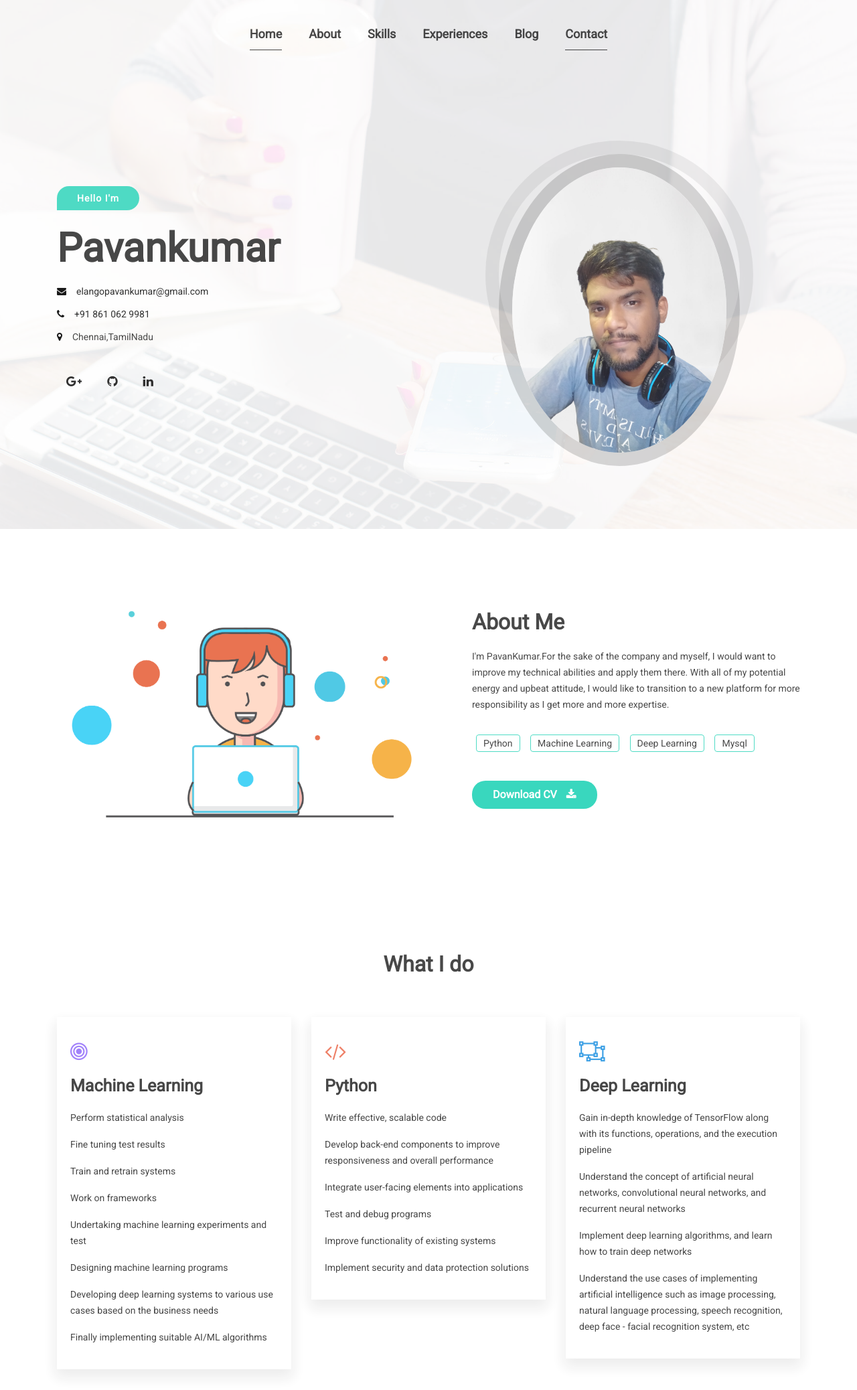
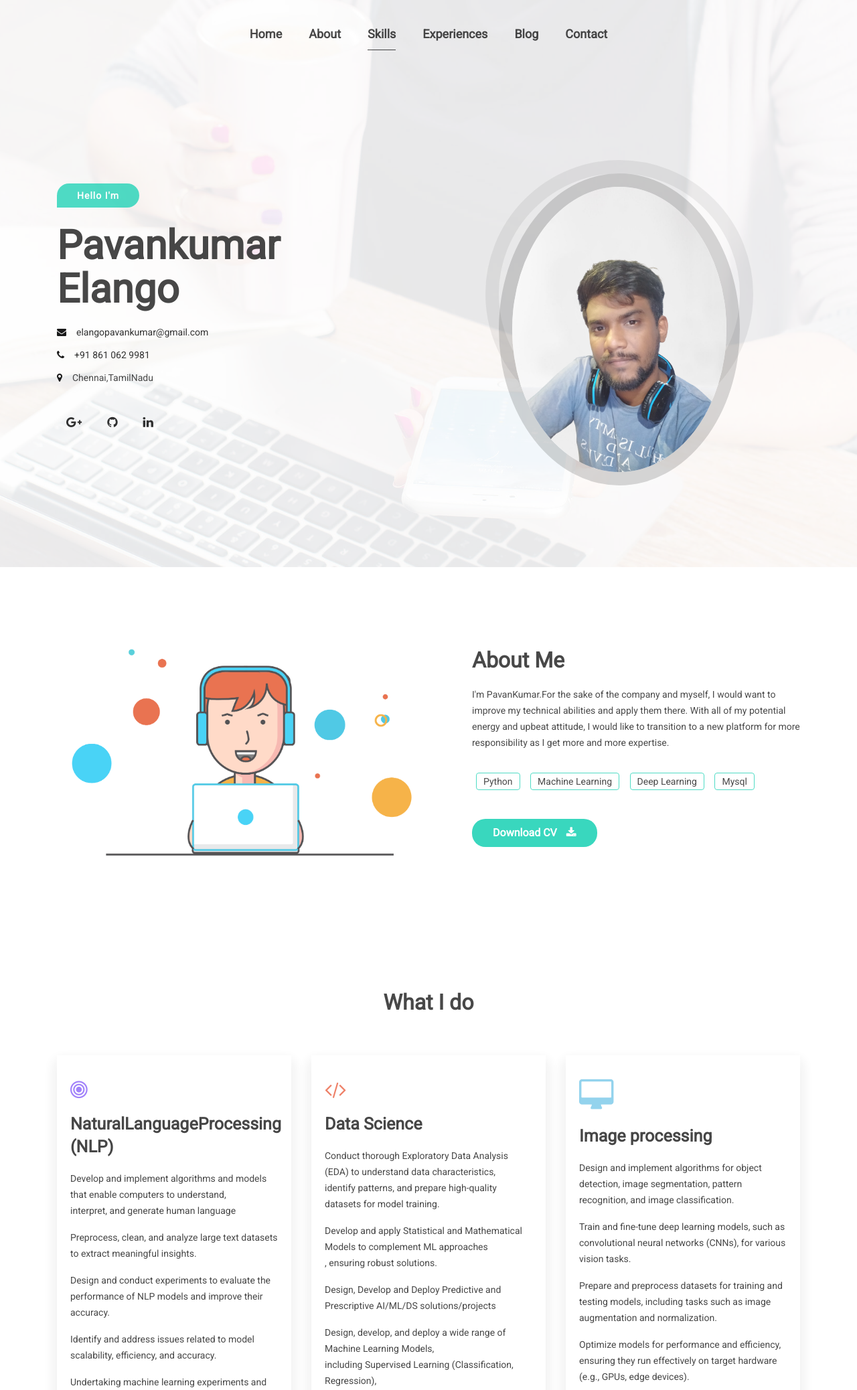
Before and after one commit to Explore-Dream-Discover/PavanPortfolio, a Flask app: page / in a window 1280 px wide. Shown: the top 2076 px of the page at 67% size. Run offline with Flask 3, Linux system fonts and the light colour scheme; some libraries are stand-ins or nearby versions.

Commit message:
Update index.html

```diff
--- a/templates/index.html
+++ b/templates/index.html
@@ -2,7 +2,8 @@
 <html lang="en">
 
 <head>
-        <title>Pavankumar </title>
+        <title>Pavankumar Elango		</title>
+
         <!-- Required meta tags -->
         <meta charset="utf-8">
         <meta http-equiv="X-UA-Compatible" content="IE=edge">
@@ -117,7 +118,7 @@
                                     <span>Hello I'm</span>
                                 </div>
 
-                                <h2 class="wow fadeInUp" data-wow-duration="0.8s" data-wow-delay="0.2s">Pavankumar</h2>
+                                <h2 class="wow fadeInUp" data-wow-duration="0.8s" data-wow-delay="0.2s">Pavankumar<br/>Elango</h2>
 
 
                                 <ul>
@@ -195,30 +196,35 @@
                      <div class="col-sm-4">
                         <div class="mh-service-item shadow-1 dark-bg wow fadeInUp" data-wow-duration="0.8s" data-wow-delay="0.3s">
                             <i class="fa fa-bullseye purple-color"></i>
-                            <h3>Machine Learning</h3>
-                            <p><p>Perform statistical analysis</p>
-							<p>Fine tuning test results</p>
-							<p>Train and retrain systems</p>
-							<p>Work on frameworks</p>
-							<p>Undertaking machine learning experiments and test</p>
-							<p>Designing machine learning programs</p>
-							<p>Developing deep learning systems to various use cases
-							   based on the business needs</p>
-							<p>Finally implementing suitable AI/ML algorithms</p
+                            <h3>NaturalLanguageProcessing<br/>(NLP)</h3>
+                            <p><p>Develop and implement algorithms and models that enable computers to understand,</br>
+							interpret, and generate human language</p>
+							<p>Preprocess, clean, and analyze large text datasets to extract meaningful insights.</p>
+							<p>Design and conduct experiments to evaluate the performance of NLP models and improve their accuracy.</p>
+							<p>Identify and address issues related to model scalability, efficiency, and accuracy.</p>
+							<p>Undertaking machine learning experiments and test<br/>
+							Integrate NLP models into applications like chatbots, voice assistants, and information retrieval system</p>
+							<p>
+
+							</p>
+
                             </p>
                         </div>
                     </div>
                     <div class="col-sm-4">
                         <div class="mh-service-item shadow-1 dark-bg wow fadeInUp" data-wow-duration="0.8s" data-wow-delay="0.5s">
                             <i class="fa fa-code iron-color"></i>
-                            <h3>Python</h3>
+                            <h3>Data Science</h3>
                             <p>
-                                <p>Write effective, scalable code</p>
-								<p>Develop back-end components to improve responsiveness and overall performance</p>
-								<p>Integrate user-facing elements into applications</p>
-								<p>Test and debug programs</p>
-								<p>Improve functionality of existing systems</p>
-								<p>Implement security and data protection solutions</p>
+                                <p>Conduct thorough Exploratory Data Analysis (EDA) to understand data characteristics,<br/>
+								identify patterns, and prepare high-quality datasets for model training.</p>
+								<p>Develop and apply Statistical and Mathematical Models to complement ML approaches<br/>
+								, ensuring robust solutions.</p>
+								<p>Design, Develop and Deploy Predictive and Prescriptive AI/ML/DS solutions/projects</p>
+<p>Design, develop, and deploy a wide range of Machine Learning Models,<br/> including Supervised Learning (Classification, Regression),</p>
+<p> Unsupervised Learning (Clustering, Dimensionality Reduction), Deep Learning (CNNs, RNNs), </p>
+<p>                            </p>
+
 
 
                             </p>
@@ -226,18 +232,21 @@
                     </div>
                     <div class="col-sm-4">
                         <div class="mh-service-item shadow-1 dark-bg wow fadeInUp" data-wow-duration="0.8s" data-wow-delay="0.7s">
-                            <i class="fa fa-object-ungroup sky-color"></i>
-                            <h3>Deep Learning</h3>
+
+							<i class="fa fa-desktop" style="font-size:48px;color:skyblue"></i>
+
+                            <h3>Image processing</h3>
                             <p>
-                               <p>Gain in-depth knowledge of TensorFlow along with its functions, operations, and the execution pipeline</p>
+                               <p>Design and implement algorithms for object detection, image segmentation, pattern recognition, and image classification.</p>
 
 
-								<p>Understand the concept of artificial neural networks, convolutional neural networks, and recurrent neural networks</p>
+								<p>Train and fine-tune deep learning models, such as convolutional neural networks (CNNs), for various vision tasks.</p>
 
 
-								<p>Implement deep learning algorithms, and learn how to train deep networks</p>
+								<p>Prepare and preprocess datasets for training and testing models, including tasks such as image augmentation and normalization.</p>
 
-								<p>Understand the use cases of implementing artificial intelligence such as image processing, natural language processing, speech recognition, deep face - facial recognition system, etc</p>
+								<p>Optimize models for performance and efficiency, ensuring they run effectively on target hardware (e.g., GPUs, edge devices).</p>
+							<p> Integrate computer vision solutions into applications, such as autonomous vehicles, robotics, and augmented reality systems</p>
                             </p>
                         </div>
                     </div>
@@ -358,22 +367,23 @@
                                 <div class="mh-education-deatils">
                                     <!-- Education Institutes-->
                                     <div class="mh-education-item dark-bg wow fadeInUp" data-wow-duration="0.8s" data-wow-delay="0.3s">
-                                        <h4>B.E   <a href="#">Anna University</a></h4>
-                                        <div class="mh-eduyear">2010-2014</div>
+                                        <h4>B.E [Computer Science And Engg]  <a href="#">Anna University</a></h4>
+
 
                                     </div>
-                                    <!-- Education Institutes-->
-                                    <div class="mh-education-item dark-bg wow fadeInUp" data-wow-duration="0.8s" data-wow-delay="0.5s">
-                                        <h4>HSC<a href="#">Voorhees higher secondary school</a></h4>
-                                        <div class="mh-eduyear">2008-2010</div>
+										<div class="mh-education-item dark-bg wow fadeInUp" data-wow-duration="0.8s" data-wow-delay="0.3s">
+                                        <h4>Introduction to Microsoft Azure Cloud Services <a href="#">Coursera</a></h4>
+
 
                                     </div>
-                                    <!-- Education Institutes-->
-                                    <div class="mh-education-item dark-bg wow fadeInUp" data-wow-duration="0.8s" data-wow-delay="0.6s">
-                                        <h4>SSLC <a href="#">Voorhees higher secondary school</a></h4>
-                                        <div class="mh-eduyear">2009-2010</div>
+											<div class="mh-education-item dark-bg wow fadeInUp" data-wow-duration="0.8s" data-wow-delay="0.3s">
+                                        <h4>Mastering AI Innovation: Building and Fine-tuning Generative AI Applications<br/> with Google Gemini Models And Langchain<a href="#">Udemy</a></h4>
+
 
                                     </div>
+
+
+
                                 </div>
                             </div>
                         </div>
@@ -401,30 +411,7 @@
 
 
 
-                                <div class="mh-experience-deatils">
-                                    <!-- Education Institutes-->
-                                    <div class="mh-work-item dark-bg wow fadeInUp" data-wow-duration="0.8s" data-wow-delay="0.4s">
-                                        <h4>NLP ENGINEER <br/>
-						<a href="#">SocialTek AI & ML Business Solutions Pvt Ltd,Hyderabad</a></h4>
-                                        <div class="mh-eduyear">January 2020 -January 2022</div>
-                                        <span>Responsibility :</span>
-                                        <ul class="work-responsibility">
-                                            <li><i class="fa fa-circle"></i>Translate business propositions into quantitative queries and collect/clean the necessary data</li>
-                                            <li><i class="fa fa-circle"></i>Use effective text representations to transform natural language into useful features.</li>
-                                            <li class="fa fa-circle"></i>Develop NLP systems according to requirements Perform statistical analysis of results and refine models</li>
-                                        </ul>
-                                    <div class="mh-work-item dark-bg wow fadeInUp" data-wow-duration="0.8s" data-wow-delay="0.4s">
-                                        <h4>RETAINER ENGINEER(TRC)   <a href="#">Aforeserve.com pvt ltd,Bengaluru</a></h4>
-                                        <div class="mh-eduyear">July 2018 - December 2019
-</div>
-                                        <span>Responsibility :</span>
-                                        <ul class="work-responsibility">
-                                            <li><i class="fa fa-circle"></i>Testing the Card level components of electronic products</li>
-                                            <li><i class="fa fa-circle"></i>Updating the firmware for Laptops, Desktops,Servers.</li>
-											<li><i class="fa fa-circle"></i>Upgrade/degrading the configuration of machines</li>
 
-                                        </ul>
-                                    </div>
                                     <!-- Education Institutes-->
 
                                     <!-- Education Institutes-->
@@ -462,16 +449,15 @@
                                             <li><strong>By</strong><a href="#">Pavankumar</a></li>
                                         </ul>
                                     </div>
-                                    <p>Smoke image detection using a VGG16-based Single-Shot Detector (SSD) is a popular approach in computer vision.
-									The VGG16 network is pre-trained on a large dataset (such as ImageNet),
-									making it effective in detecting features in smoke images and able to identify objects.</p>
+                                    <p>Smoke image detection using a VGG16-based Single-Shot Detector (SSD) leverages the pre-trained VGG16 network on datasets like ImageNet. This approach is effective in identifying features and objects in smoke images, providing a robust solution for smoke detection in computer vision applications.</p>
                                     <a href="https://medium.com/@elangopavankumar/smoke-image-detection-using-a-vgg16-based-single-shot-detector-ssd-3004dad48073">Read More</a>
                                 </div>
                             </div>
                         </div>
 						<div class="col-sm-12 col-md-4">
                              <div class="mh-blog-item dark-bg wow fadeInUp" data-wow-duration="0.8s" data-wow-delay="0.3s">
-                                <img src="static/images/Crack_Api.png" alt="" class="img-fluid">
+                                <img src="static/images/Crack_Api.png" alt="" class="img-fluid" >
+								<br/><br/><br/><br/><br/><br/>
                                 <div class="blog-inner">
                                     <h2><a href="#">Surface Crack Detection using FastApi</a></h2>
                                     <div class="mh-blog-post-info">
@@ -480,12 +466,7 @@
                                             <li><strong>By</strong><a href="#">Pavankumar</a></li>
                                         </ul>
                                     </div>
-                                    <p>A straightforward yet very accurate model for crack detection is
-											created using deep learning.
-											In this project, we evaluate the model using actual data from realworld
-											structures like bridges and high-rise buildings to determine how
-											well it can identify surface cracks in both concrete and non-concrete
-											structures.</p>
+                                    <p>A straightforward yet accurate model for crack detection is created using deep learning. The model is evaluated using real-world data from structures like bridges and high-rise buildings, assessing its ability to identify surface cracks in both concrete and non-concrete structures.</p>
                                     <a href="https://pavankumarelango.blogspot.com/2020/05/scrapingstoringvisualising-flipkart.html">Read More</a>
                                 </div>
                             </div>
@@ -495,6 +476,7 @@
                              <div class="mh-blog-item dark-bg wow fadeInUp" data-wow-duration="0.8s" data-wow-delay="0.3s">
                                 <img src="static/images/crack_detection.png" alt="" class="img-fluid">
                                 <div class="blog-inner">
+								<br/><br/><br/><br/><br/>
                                     <h2><a href="#">Surface Crack Detection Using CNN</a></h2>
                                     <div class="mh-blog-post-info">
                                         <ul>
```
